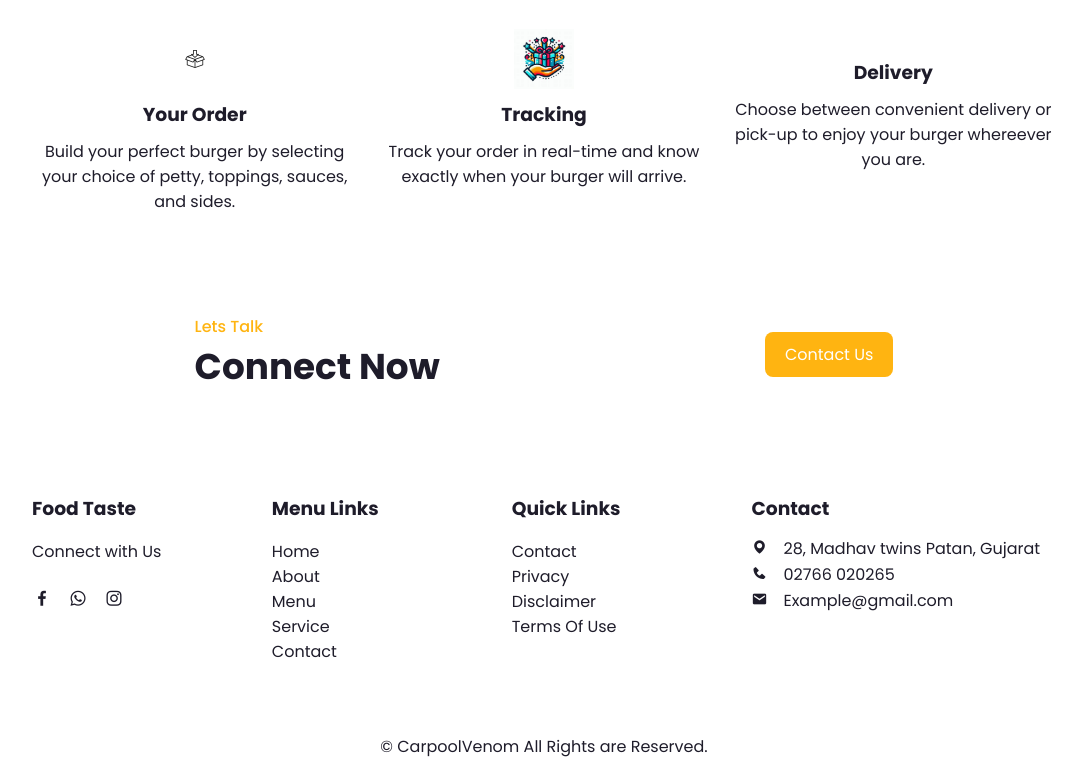
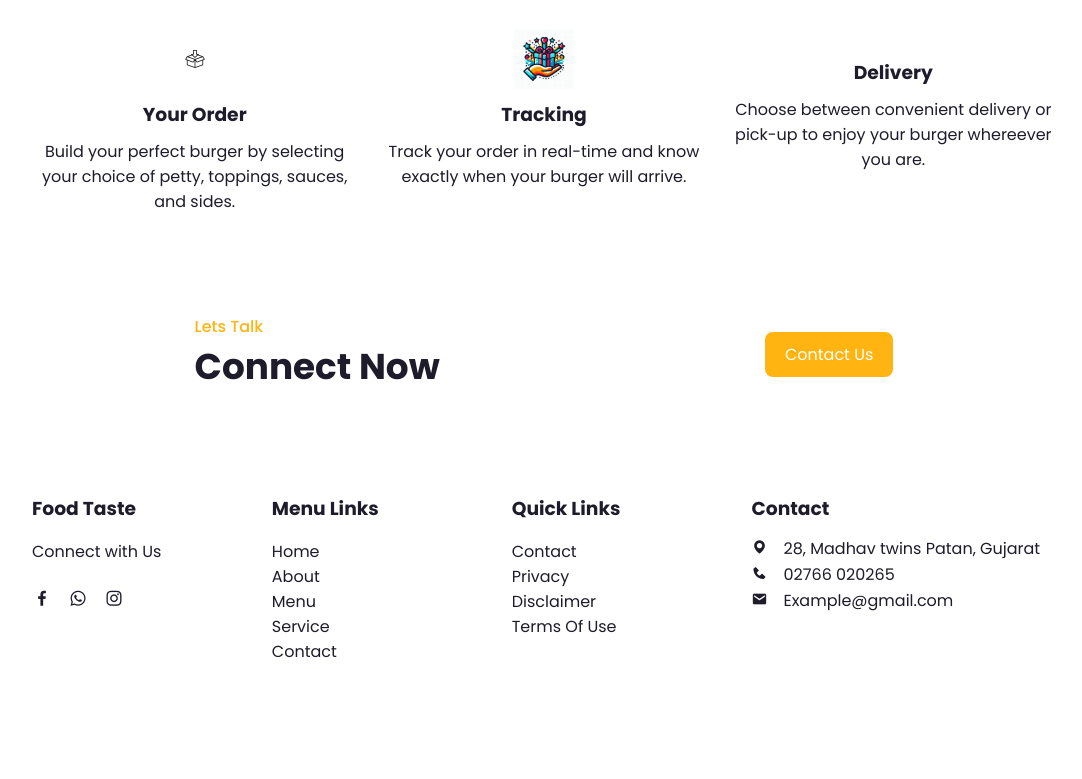
Before and after one commit to meetpra995/Food-Site, a plain HTML site: page index.html in a window 1280 px wide. Shown: the part 1912-2691 px from the top of the page, without its empty margins (96-1178 px from the left). After the commit the page ends 2626 px from the top, so only its background shows below. Drawn offline with nearby package versions, Linux system fonts and the light colour scheme.

Commit message:
Update index.html

```diff
--- a/index.html
+++ b/index.html
@@ -160,12 +160,6 @@
         </div>
     </section>
 
-    <!--Copyright-->
-    <div class="copyright">
-        <p>&#169; CarpoolVenom All Rights are Reserved.</p>
-    </div>
-
-
     <!--Scroll Reveal-->
     <script src="https://unpkg.com/scrollreveal"></script>
 
```
